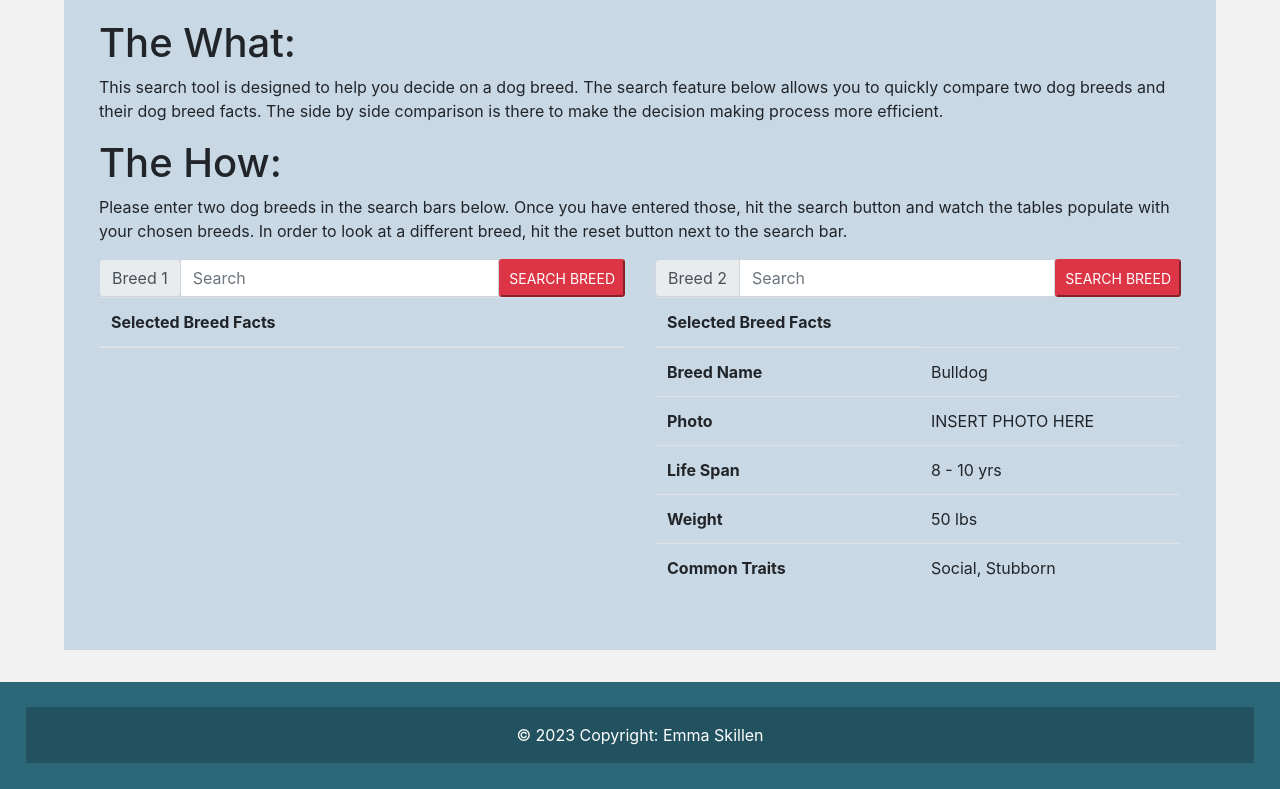
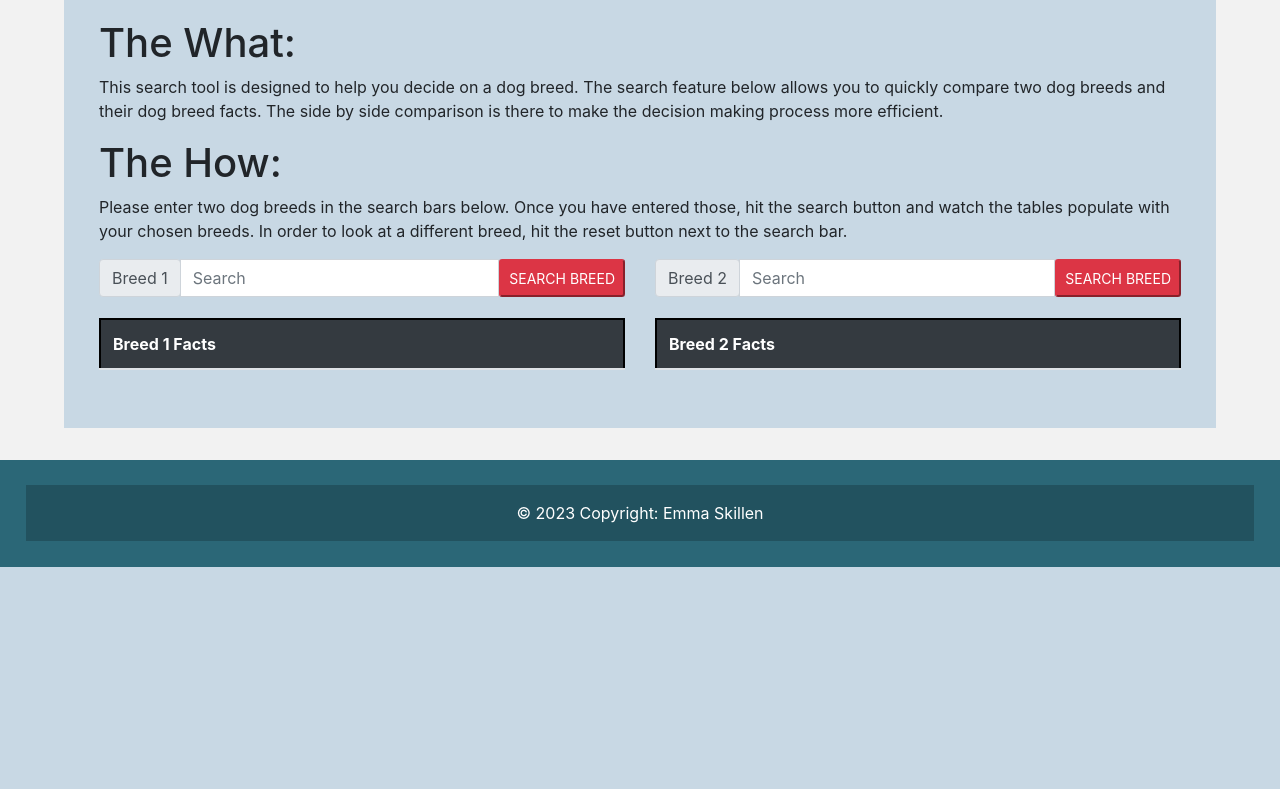
Before and after one commit to emmaskillen/dog-breed, a Django app: page / in a window 1280 px wide. Shown: the part 289-1078 px from the top of the page. After the commit the page ends 856 px from the top, so only its background shows below. Run offline with Django 4.2, Linux system fonts and the light colour scheme; lists and menus that the app fills with data are empty; some libraries are stand-ins or nearby versions.

Commit message:
both tables function separately

```diff
--- a/project-code/mysite/application/templates/application.html
+++ b/project-code/mysite/application/templates/application.html
@@ -95,33 +95,36 @@
             <!-- SEARCH DOG BREED 2 -->
             <div class="input-group md-form form-sm form-1 pl-0">
                 <div class="input-group-prepend">
-                <span class="input-group-text purple lighten-3" id="basic-text1"><i class="fas fa-search text-white"
-                    aria-hidden="true"></i>Breed 2</span>
+                <form method="GET">
+                  <span class="input-group-text purple lighten-3" id="basic-text1"><i class="fas fa-search text-white"
+                      aria-hidden="true"></i>Breed 2</span>
                 </div>
-                <input class="form-control my-0 py-1" type="text" placeholder="Search" aria-label="Search">
+                <input name="name2" class="form-control my-0 py-1" type="text" placeholder="Search" aria-label="Search">
                 <button type = "submit" class = "btn-danger btn-sm">SEARCH BREED</button>
+              </form>
             </div>
           </div>
         </div>
         <div class="row" style="padding-bottom: 2%;">
           <div class="col">
             <!-- Table for breed 1-->
-            <div class="table1">
-                <table class="table">
-                    <thead>
-                    <tr>
-                        <th scope="col" style:"text-align:center;">Selected Breed Facts</th>
+            <div class="table1" style="background-color: #f2f2f2">
+                <table class="table table-hover" style="border:2px solid; border-color:black; margin-top: 4%;">
+                    <thead class="table-dark">
+                    <tr style="border: 1px solid;">
+                        <th  scope="col" style:"text-align:center;border:1px;>Breed 1 Facts</th>
+                        <th></th>
                     </tr>
                     </thead>
                     <tbody>
-                      {% for dog in todos%}
+                      {% for dog in table1%}
                         <tr>
                             <th scope="row">Breed Name</th>
                             <td>{{ dog.name }}</td>
                         </tr>
                         <tr>
                             <th scope="row">Photo</th>
-                            <td><img class="dog-breed-photo" src="{{all_dogs.image_url}}"></td>
+                            <td><img class="dog-breed-photo" src="{{MEDIA_URL}}{{all_dogs.image_url}}"></td>
                         </tr>
                         <tr>
                             <th scope="row">Life Span</th>
@@ -129,11 +132,11 @@
                         </tr>
                         <tr>
                             <th scope="row">Weight</th>
-                            <td>{{ dog.weight }}</td>
+                            <td>{{ dog.weight }} lbs.</td>
                         </tr>
                         <tr>
                           <th scope="row">Height</th>
-                          <td>{{ dog.height }}</td>
+                          <td>{{ dog.height }} in.</td>
                       </tr>
                         <tr>
                             <th scope="row">Common Traits</th>
@@ -148,34 +151,41 @@
 
           <div class="col">
             <!--DOG BREED TABLE 2-->
-            <div class="table1">
-                <table class="table">
-                    <thead>
+            <div class="table2" style="background-color: #f2f2f2"">
+                <table class="table table-hover" style="border:2px solid; border-color:black; margin-top: 4%;">
+                    <thead class="table-dark">
                       <tr>
-                        <th scope="col" style:"text-align:center;">Selected Breed Facts</th>
+                        <th scope="col" style:"text-align:center;border:1px;>Breed 2 Facts</th>
+                        <th></th>
                       </tr>
                     </thead>
                     <tbody>
+                      {% for dog in table2%}
                         <tr>
                             <th scope="row">Breed Name</th>
-                            <td>Bulldog</td>
+                            <td>{{dog.name}}</td>
                         </tr>
                         <tr>
                             <th scope="row">Photo</th>
-                            <td>INSERT PHOTO HERE</td>
+                            <td><img class="dog-breed-photo" src="{{MEDIA_URL}}{{all_dogs.image_url}}"></td>
                         </tr>
                         <tr>
                             <th scope="row">Life Span</th>
-                            <td>8 - 10 yrs</td>
+                            <td>{{dog.age}}</td>
                         </tr>
                         <tr>
                             <th scope="row">Weight</th>
-                            <td>50 lbs</td>
+                            <td>{{dog.weight}} lbs.</td>
                         </tr>
                         <tr>
+                          <th scope="row">Height</th>
+                          <td>{{dog.height}} in.</td>
+                      </tr>
+                        <tr>
                             <th scope="row">Common Traits</th>
-                            <td>Social, Stubborn</td>
+                            <td>{{dog.traits}}</td>
                         </tr>
+                        {% endfor %}
                     </tbody>
                   </table>
                 </div>
--- a/project-code/mysite/application/urls.py
+++ b/project-code/mysite/application/urls.py
@@ -4,6 +4,7 @@ from application import views
 
 urlpatterns = [
     path('', views.application, name='application'),
+    #path('', views.table2, name='table2'),
    # path('', views.get_dogs, name = "get_dogs"),
 
 ]
--- a/project-code/mysite/application/views.py
+++ b/project-code/mysite/application/views.py
@@ -1,16 +1,19 @@
 from django.shortcuts import render
 import requests
-from application.models import Dog
+from application.models import Dog, Dog_2
 
 
-# function for displaying breed search results
+# function for displaying breed search results table 1
 def application(request):
-    todos = []
+    table1 = []
+    table2 = []
+    # if searched name entered in search 1
     if 'name' in request.GET:
         name = request.GET['name']
         response = requests.get('https://api.algobook.info/v1/dogs/search/%s' % name)
-        todos = response.json()
-        for i in todos:
+        table1 = response.json()
+
+        for i in table1:
             dog_data = Dog(
                 name = i['name'],
                 age = i['lifespan'],
@@ -18,7 +21,52 @@ def application(request):
                 height = i['heightInches'],
                 traits = i['temperament'],
                 image_url = i['imgUrl']
-            )
+                )
             dog_data.save()
-            todos = Dog.objects.all().order_by('-id')
-    return render(request, 'application.html', {"todos":todos})
+            table1 = Dog.objects.filter(name=dog_data.name).order_by('-id')[:1]
+
+        #return render(request, 'application.html', {"todos":todos})
+
+    if 'name2' in request.GET:
+
+        name = request.GET['name2']
+        response = requests.get('https://api.algobook.info/v1/dogs/search/%s' % name)
+        table2 = response.json()
+
+        for i in table2:
+            dog_data_2 = Dog(
+                name = i['name'],
+                age = i['lifespan'],
+                weight = i['weightLbs'],
+                height = i['heightInches'],
+                traits = i['temperament'],
+                image_url = i['imgUrl']
+                )
+            dog_data_2.save()
+            table2 = Dog.objects.filter(name=dog_data_2.name).order_by('-id')[:1]
+
+        #return render(request, 'application.html', {"todos_2":todos_2})
+    return render(request, 'application.html', {"table1":table1, "table2":table2})
+
+"""
+def table2(request):
+    todos_2 = []
+    if 'name2' in request.GET:
+        name = request.GET['name2']
+        response = requests.get('https://api.algobook.info/v1/dogs/search/%s' % name)
+        todos_2 = response.json()
+
+        for i in todos_2:
+            dog_data_2 = Dog_2(
+                name_2 = i['name'],
+                age_2 = i['lifespan'],
+                weight_2 = i['weightLbs'],
+                height_2 = i['heightInches'],
+                traits_2 = i['temperament'],
+                image_url_2 = i['imgUrl']
+                )
+            dog_data_2.save()
+            todos_2 = Dog_2.objects.filter(name=dog_data_2.name_2).order_by('-id')[:1]
+
+    return render(request, 'application.html', {"todos_2":todos_2})
+"""
```
Also changed, not shown: project-code/mysite/application/models.py (+12 -1 lines), project-code/mysite/application/migrations/0003_dog_2_alter_dog_image_url.py (added), project-code/mysite/db.sqlite3.
